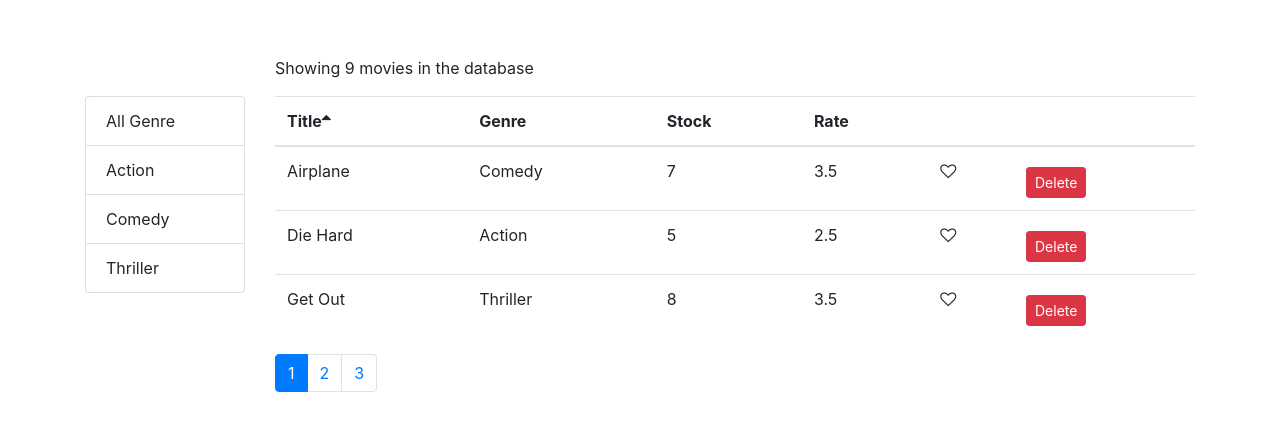
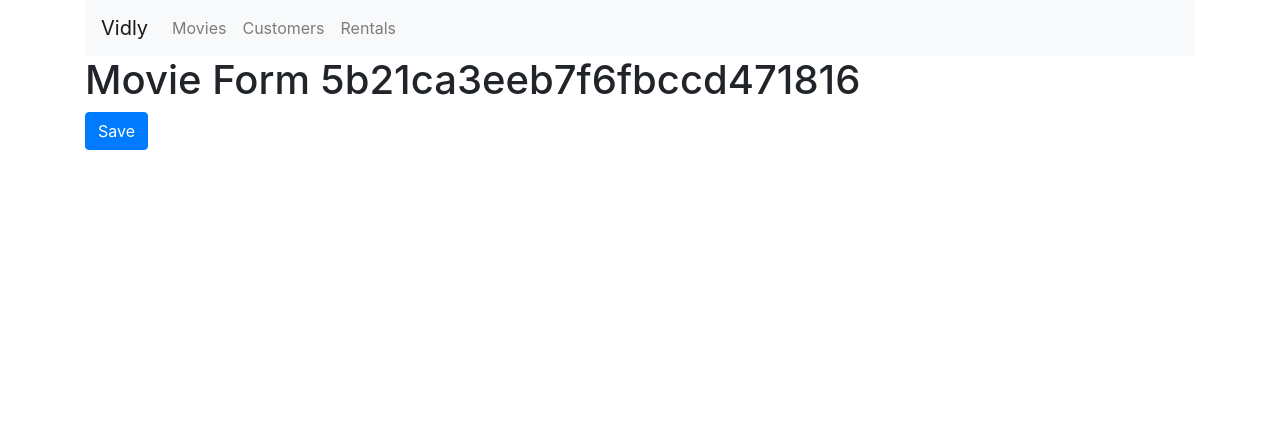
Before and after one commit to abdulloooh/react_learning, a React (Create React App) app in the folder vidly/: page /movies/5b21ca3eeb7f6fbccd471816 in a window 1280 px wide. Shown: the top 430 px of the page. Built offline with nearby package versions, Linux system fonts and the light colour scheme.

Commit message:
completed routing exercise on vidly

```diff
--- a/vidly/package.json
+++ b/vidly/package.json
@@ -12,6 +12,7 @@
     "prop-types": "^15.7.2",
     "react": "^16.13.1",
     "react-dom": "^16.13.1",
+    "react-router-dom": "^5.1.2",
     "react-scripts": "3.4.1"
   },
   "scripts": {
--- a/vidly/src/App.js
+++ b/vidly/src/App.js
@@ -1,11 +1,30 @@
 import React from "react";
 import "./App.css";
 import Movies from "./components/movies";
+import Navbar from "./components/navbar";
+import { Switch, Route, Redirect } from "react-router-dom";
+import NotFound from "./components/notFound";
+import Customers from "./components/customers";
+import Rentals from "./components/rentals";
+import MovieId from "./components/common/movie";
 
 function App() {
   return (
     <main role="main" className="container">
-      <Movies />
+      <Navbar />
+
+      <Switch>
+        <Route
+          path="/movies/:id"
+          component={(props) => <MovieId {...props} />}
+        />
+        <Route path="/movies" component={Movies} />
+        <Route path="/customers" component={Customers} />
+        <Route path="/rentals" component={Rentals} />
+        <Redirect from="/" to="/movies" />
+        <Route path="/not-found" component={NotFound} />
+        <Redirect to="not-found" />
+      </Switch>
     </main>
   );
 }
--- /dev/null
+++ b/vidly/src/components/common/movie.jsx
@@ -0,0 +1,18 @@
+import React from "react";
+
+const MovieId = ({ history, match }) => {
+  return (
+    <React.Fragment>
+      <h1>Movie Form {match.params.id}</h1>
+      <button
+        type="button"
+        class="btn btn-primary"
+        onClick={() => history.goBack()}
+      >
+        Save
+      </button>
+    </React.Fragment>
+  );
+};
+
+export default MovieId;
--- a/vidly/src/components/common/tableBody.jsx
+++ b/vidly/src/components/common/tableBody.jsx
@@ -1,11 +1,14 @@
 import React, { Component } from "react";
 import _ from "lodash";
+import { Link } from "react-router-dom";
 
 //data
 //columns
 class TableBody extends Component {
   renderCell = (item, column) => {
     if (column.content) return column.content(item);
+    if (column.path === "title")
+      return <Link to={`/movies/${item._id}`}>{item[column.path]}</Link>;
     return _.get(item, column.path);
   };
 
--- /dev/null
+++ b/vidly/src/components/customers.jsx
@@ -0,0 +1,7 @@
+import React from "react";
+
+const Customers = () => {
+  return <h1>Customers</h1>;
+};
+
+export default Customers;
--- /dev/null
+++ b/vidly/src/components/navbar.jsx
@@ -0,0 +1,41 @@
+import React from "react";
+import { NavLink } from "react-router-dom";
+
+const Navbar = () => {
+  return (
+    <nav class="navbar navbar-expand-lg navbar-light bg-light">
+      <a class="navbar-brand" href="/">
+        Vidly
+      </a>
+      <button
+        class="navbar-toggler"
+        type="button"
+        data-toggle="collapse"
+        data-target="#navbarNav"
+        aria-controls="navbarNav"
+        aria-expanded="false"
+        aria-label="Toggle navigation"
+      >
+        <span class="navbar-toggler-icon"></span>
+      </button>
+
+      <div class="collapse navbar-collapse" id="navbarNav">
+        <div class="navbar-nav">
+          <NavLink class="nav-item nav-link" to="/movies">
+            Movies
+          </NavLink>
+
+          <NavLink class="nav-item nav-link" to="/customers">
+            Customers
+          </NavLink>
+
+          <NavLink class="nav-item nav-link" to="/rentals">
+            Rentals
+          </NavLink>
+        </div>
+      </div>
+    </nav>
+  );
+};
+
+export default Navbar;
--- /dev/null
+++ b/vidly/src/components/notFound.jsx
@@ -0,0 +1,7 @@
+import React from "react";
+
+const NotFound = () => {
+  return <h1>Not Found</h1>;
+};
+
+export default NotFound;
--- /dev/null
+++ b/vidly/src/components/rentals.jsx
@@ -0,0 +1,7 @@
+import React from "react";
+
+const Rentals = () => {
+  return <h1>Rentals</h1>;
+};
+
+export default Rentals;
--- a/vidly/src/index.js
+++ b/vidly/src/index.js
@@ -5,10 +5,13 @@
 import * as serviceWorker from "./serviceWorker";
 import "bootstrap/dist/css/bootstrap.min.css";
 import "font-awesome/css/font-awesome.min.css";
+import { BrowserRouter } from "react-router-dom";
 
 ReactDOM.render(
   <React.StrictMode>
-    <App />
+    <BrowserRouter>
+      <App />
+    </BrowserRouter>
   </React.StrictMode>,
   document.getElementById("root")
 );
```
Also changed, not shown: 1 other file (tests, documents, lock files or other folders).
